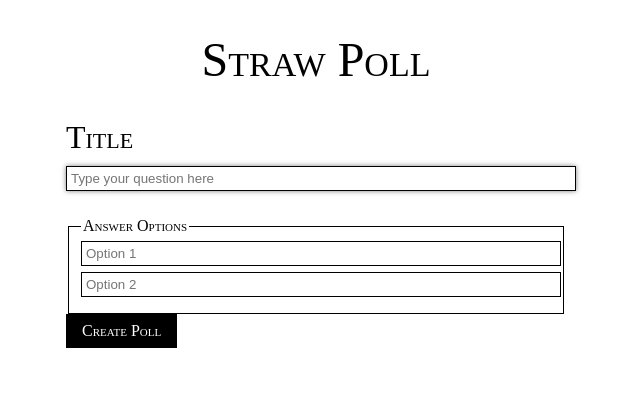
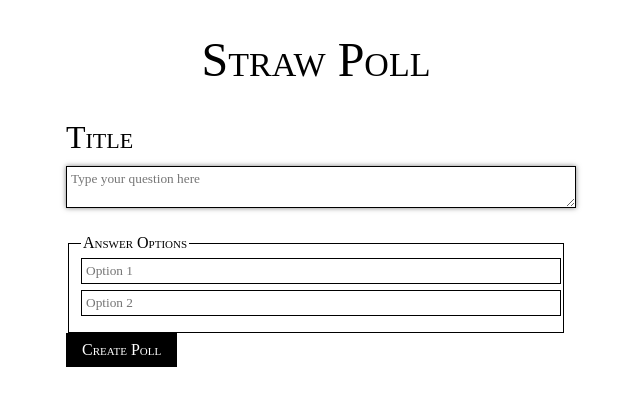
Before and after one commit to mic-max/strawpoll-v3, a React (Vite) app in the folder vite-project/: page / in a window 1280 px wide. Shown: the top 406 px of the page, without its empty margins (324-964 px from the left). Built offline with nearby package versions, Linux system fonts and the light colour scheme.

Commit message:
Make title a textarea instead of input[type=text]

```diff
--- a/vite-project/src/components/CreatePollForm.tsx
+++ b/vite-project/src/components/CreatePollForm.tsx
@@ -93,8 +93,7 @@ export default function CreatePollForm() {
         <div>
         <label className='title'>
         Title
-        <input
-        type="text"
+        <textarea
         value={title}
         onChange={(e) => setTitle(e.target.value)}
         required
--- a/vite-project/src/index.css
+++ b/vite-project/src/index.css
@@ -44,18 +44,23 @@ legend {
     accent-color: black;
 }
 
-input {
+textarea {
+    resize: vertical;
+}
+
+input, textarea {
+    font-family: inherit;
     border-radius: 0;
     border: 1px solid black;
     padding: 4px;
     margin-bottom: 6px;
 }
 
-input[type="text"] {
+input[type="text"], textarea {
     width: 100%;
 }
 
-input[type="text"]:focus {
+input[type="text"]:focus, textarea:focus {
     outline: none;
     box-shadow: 0 0 5px rgba(0, 0, 0, 0.5);
 }
```
